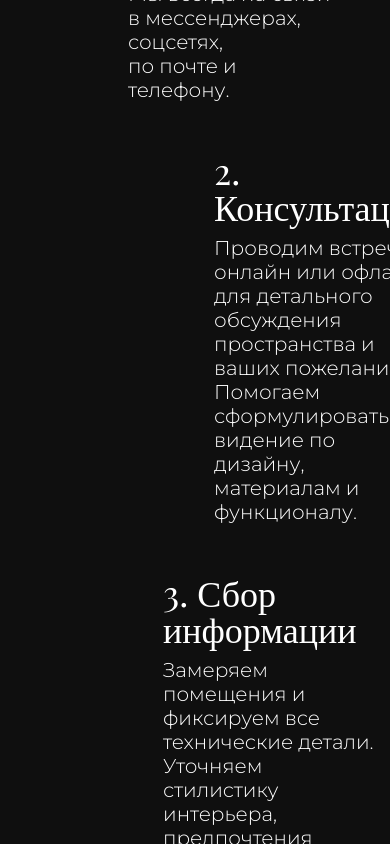
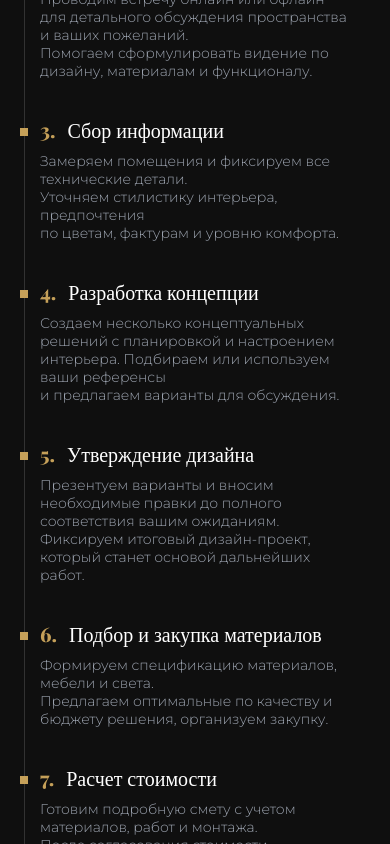
Before and after one commit to Romanpr0g/OakAndRockDesign, a React (Vite) app: page /services/interiors in a window 390 px wide. Shown: the part 1820-2664 px from the top of the page. Built offline with nearby package versions, Linux system fonts and the light colour scheme.

Commit message:
update roadmap responsive

```diff
--- a/src/components/Interiors/RoadMap/RoadMap.module.css
+++ b/src/components/Interiors/RoadMap/RoadMap.module.css
@@ -22,7 +22,6 @@
   grid-template-columns: 45% 55%; /* Две колонки */
   row-gap: 0;
   width: 100%;
-  /* margin: 0 auto; */
 }
 
 /* КАРТОЧКА ШАГА */
@@ -30,23 +29,21 @@
   position: relative;
   width: 100%;
   max-width: 560px;
-  /* Границ нет, но позиционирование relative важно для линий */
 }
 
 /* Левая колонка */
 .leftCol {
   grid-column: 1 / 2;
   text-align: left;
-  /* Прижимаем контент к центру (к правому краю левой колонки) */
   display: flex;
   flex-direction: column;
 }
 
 .leftContent {
-  max-width: 560px; /* Ограничиваем ширину текста */
+  max-width: 560px;
   width: 100%;
   text-align: left;
-  position: relative; /* Чтобы линии позиционировались от текста */
+  position: relative;
 }
 
 /* Правая колонка */
@@ -56,7 +53,6 @@
   display: flex;
   flex-direction: column;
   align-items: flex-start;
-  /* Сдвиг вниз для шахматки */
   margin-top: 148px;
 }
 
@@ -68,7 +64,7 @@
 
 .stepTitle {
   font-family: var(--font-serif);
-  font-size: 36px;
+  font-size: clamp(20px, 3vw, 36px);
   font-weight: 400;
   color: #fff;
   line-height: 100%;
@@ -77,7 +73,7 @@
 }
 
 .stepDesc {
-  font-size: 20px;
+  font-size: clamp(14px, 2vw, 20px);
   font-weight: 300;
   letter-spacing: 3%;
   color: #fff;
@@ -89,25 +85,13 @@
   position: absolute;
   z-index: 0;
   pointer-events: none;
-  /* Размеры и отступы зададим инлайново в JS для каждой линии */
 }
 
 .svgLine {
   width: 100%;
   height: 100%;
   display: block;
-  overflow: visible; /* Чтобы хвосты не обрезались */
-}
-
-.svgLine path {
-  /* Если цвета нет в самом SVG, раскомментируй это: */
-  /* stroke: #444; */
-  /* opacity: 0.5; */
-}
-
-/* ПИН */
-.pinWrapper {
-
+  overflow: visible;
 }
 
 .pinIcon {
@@ -154,9 +138,26 @@
 }
 
 @media (max-width: 900px) {
+  .roadMapContainer {
+    /* Убираем огромный левый отступ (108px) на мобилках */
+    padding: 36px 20px 0 20px;
+  }
+
   .stepsContainer {
     grid-template-columns: 1fr;
-    gap: 50px;
+    gap: 40px; /* Отступ между карточками */
+    padding-left: 20px; /* Место слева под вертикальную линию */
+  }
+
+  /* ВЕРТИКАЛЬНАЯ ЛИНИЯ */
+  .stepsContainer::before {
+    content: '';
+    position: absolute;
+    top: 10px;
+    bottom: 0;
+    left: 4px;
+    width: 1px;
+    background-color: rgba(255, 255, 255, 0.15); /* Тусклая линия */
   }
 
   .leftCol, .rightCol {
@@ -165,16 +166,53 @@
     margin-top: 0;
   }
 
-  .step_6 {
-  margin-top: 0;
-}
+  .stepItem {
+    max-width: 100%;
+  }
+
+  /* ЗОЛОТЫЕ КВАДРАТИКИ */
+  .stepItem::before {
+    content: '';
+    position: absolute;
+    top: 8px; /* Выравнивание по высоте заголовка */
+    left: -20px; /* Сдвиг на вертикальную линию */
+    width: 8px;
+    height: 8px;
+    background-color: var(--accent-gold, #d4af37);
+    z-index: 2;
+  }
+
+  /* ВАЖНО: Сбрасываем десктопные кривые отступы! */
+  .step_2, .step_3, .step_4, .step_6, .step_7, .step_8, .step_10 {
+    left: 0;
+    margin-top: 0;
+    max-width: 100%;
+  }
 
   .leftContent, .rightContent {
     max-width: 100%;
   }
 
-  /* Скрываем линии на мобильных, так как структура меняется */
-  .svgContainer {
+  /* Прячем десктопные линии и пин на телефонах */
+  .svgContainer, .pinWrapper {
     display: none;
   }
+
+  /* === АДАПТАЦИЯ ТЕКСТА ПОД МОБИЛЬНЫЙ СКРИНШОТ === */
+  .stepTitle {
+    display: flex;
+    align-items: flex-start;
+    gap: 12px;
+  }
+
+  /* Золотая цифра */
+  .stepNum {
+    color: var(--accent-gold, #d4af37);
+    font-weight: 800;
+  }
+
+  /* Приглушаем цвет описания */
+  .stepDesc {
+    color: var(--text-muted, #b3b3b3);
+  }
 }
```
